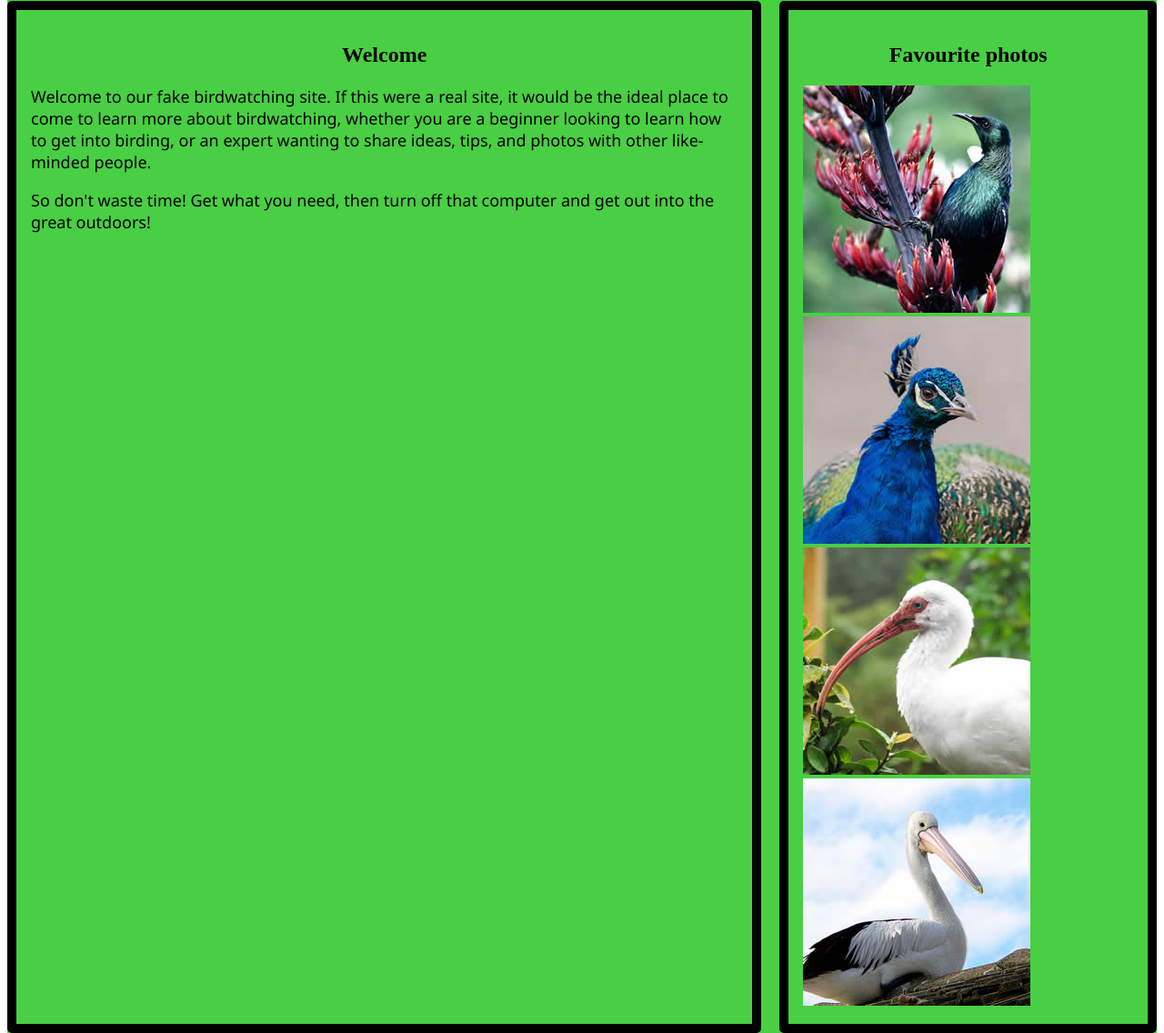
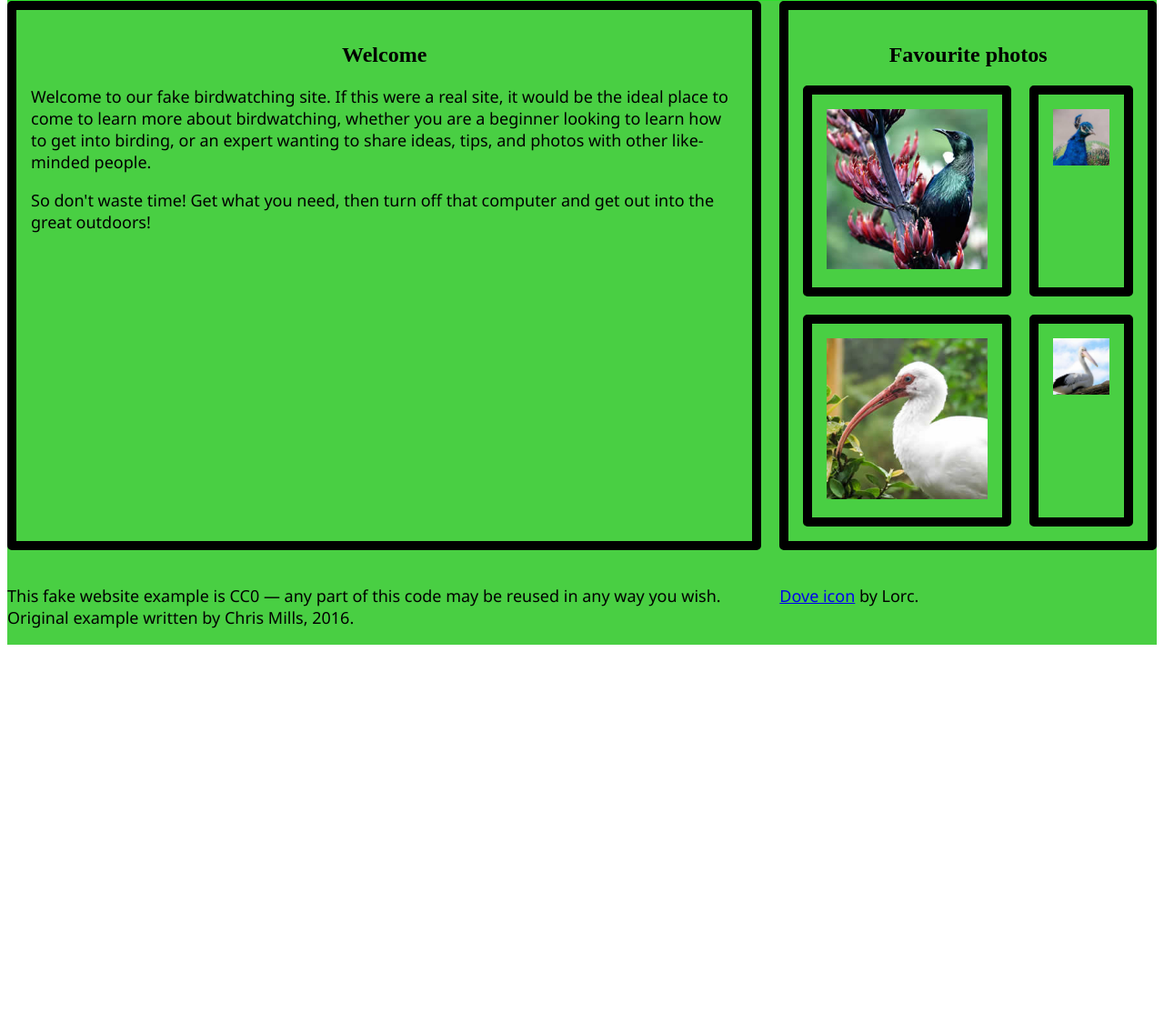
Before and after one commit to ElGuapoMunchie/M4.2-Lab, a plain HTML site: page assets/index.html in a window 1280 px wide. Shown: the part 217-1353 px from the top of the page at 91% size. After the commit the page ends 934 px from the top, so only its background shows below. Drawn offline with Linux system fonts and the light colour scheme.

Commit message:
Grid Attempt on Pictures. Gonna try inline blocks next

```diff
--- a/assets/index.html
+++ b/assets/index.html
@@ -50,14 +50,16 @@
       <div>
         <h2>Favourite photos</h2>
 
-        <a href="favorite-1.jpg"><img src="favorite-1_th.jpg"
-            alt="Small black bird, black claws, long black slender beak, links to larger version of the image"></a>
-        <a href="favorite-2.jpg"><img src="favorite-2_th.jpg"
-            alt="Top half of a pretty bird with bright blue plumage on neck, light colored beak, blue headdress, links to larger version of the image"></a>
-        <a href="favorite-3.jpg"><img src="favorite-3_th.jpg"
-            alt="Top half of a large bird with white plumage, very long curved narrow light colored break, links to larger version of the image"></a>
-        <a href="favorite-4.jpg"><img src="favorite-4_th.jpg"
-            alt="Large bird, mostly white plumage with black plumage on back and rear, long straight white beak, links to larger version of the image"></a>
+        <div class="container">
+          <div><a href="favorite-1.jpg"><img src="favorite-1_th.jpg"
+              alt="Small black bird, black claws, long black slender beak, links to larger version of the image"></a> </div>
+          <div><a href="favorite-2.jpg"><img src="favorite-2_th.jpg"
+              alt="Top half of a pretty bird with bright blue plumage on neck, light colored beak, blue headdress, links to larger version of the image"></a></div>
+          <div><a href="favorite-3.jpg"><img src="favorite-3_th.jpg"
+              alt="Top half of a large bird with white plumage, very long curved narrow light colored break, links to larger version of the image"></a></div>
+          <div><a href="favorite-4.jpg"><img src="favorite-4_th.jpg"
+              alt="Large bird, mostly white plumage with black plumage on back and rear, long straight white beak, links to larger version of the image"></a></div>
+        </div>
       </div>
 
       <p>This fake website example is CC0 — any part of this code may be reused in any way you wish. Original example
```
